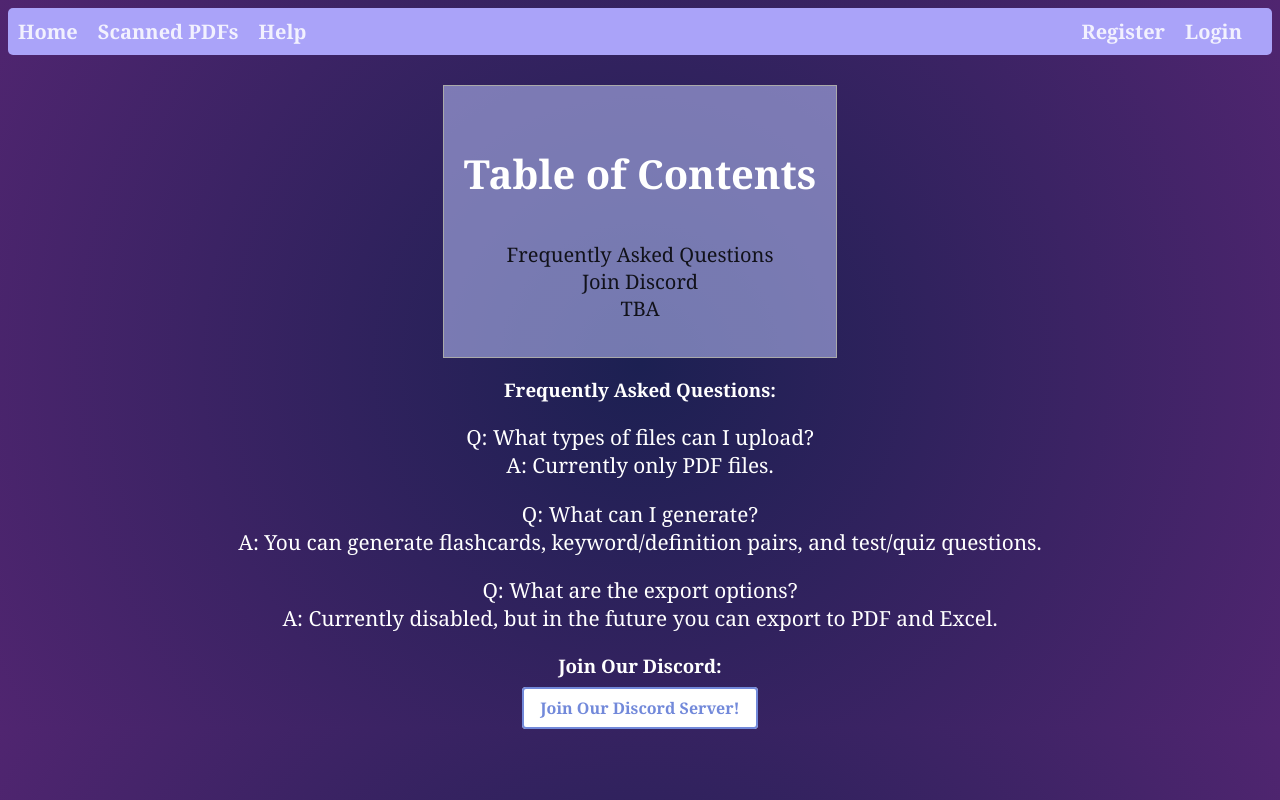
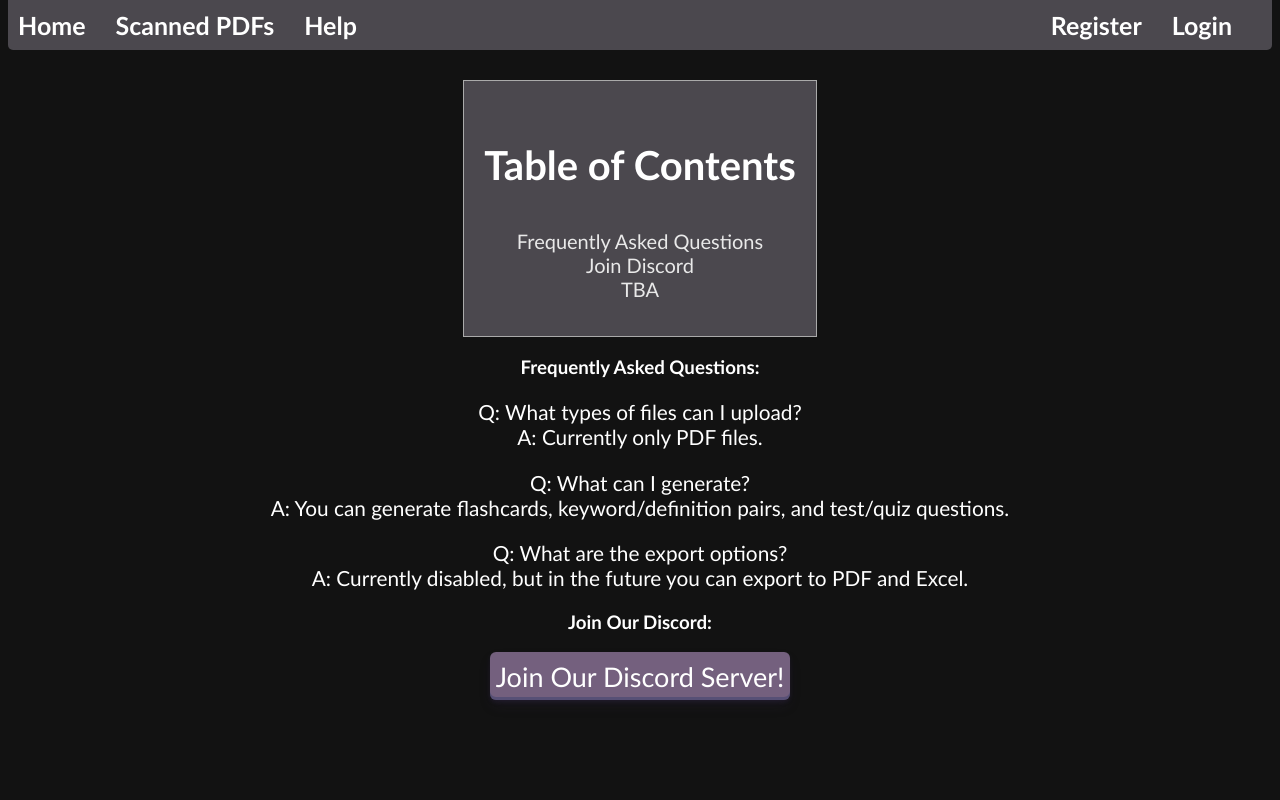
Before and after one commit to RyanGrieb/ExamGenerator, a Python web app: template backend/src/templates/help.html in a window 1280 px wide. Run offline with Jinja, Linux system fonts and the light colour scheme; the template is opened without the code that fills it, so the values that code supplies are empty; some libraries are stand-ins or nearby versions.

Commit message:
Implement dark mode

```diff
--- a/backend/src/static/css/main.css
+++ b/backend/src/static/css/main.css
@@ -1,9 +1,20 @@
 :root {
-  --gradient-1: #1c2052;
-  --gradient-2: #410e6b;
-  --gradient-3: #502570;
-  --gradient-4: #9c39a1;
-  --gradient-5: #b55bba;
+  --gradient-1: #121212;
+  --gradient-2: #202020;
+  --gradient-3: #4b484e;
+  --gradient-4: #74607e;
+  --gradient-5: #e9e9e9;
+  --flashcard-background: var(--gradient-2);
+  --flashcard-color: var(--gradient-5);
+  --font-family: "Trebuchet MS", "Lucida Grande", "Lucida Sans Unicode", "Lucida Sans", sans-serif;
+}
+
+input[type="radio"] {
+  accent-color: var(--gradient-1);
+}
+
+input[type="checkbox"] {
+  accent-color: var(--gradient-1);
 }
 
 .gradient-1 {
@@ -28,9 +39,15 @@
 
 body {
   /*background-color:white;*/
-  background: radial-gradient(circle, var(--gradient-1), var(--gradient-3));
-  font-family: "Dejavu Sans", Arial, Verdana, sans-serif;
+  /*background: radial-gradient(circle at center in hsl shorter hue, var(--gradient-1), var(--gradient-2));*/
+  background: var(--gradient-1);
+  font-family: var(--font-family);
   color: white;
+  margin-top: 0;
+}
+
+label {
+  font-size: 19px;
 }
 
 li p {
@@ -39,10 +56,9 @@ li p {
 
 li a {
   text-decoration: none;
-  font-family: Georgia;
+  font-family: var(--font-family);
   font-size: 20px;
-  color: #000;
-  opacity: 85%;
+  color: var(--gradient-5);
 }
 
 li a:hover {
@@ -53,9 +69,11 @@ nav {
   display: flex;
   justify-content: space-between; /* To evenly distribute the items horizontally */
   /*background-color: rgba(3, 10, 223, 0.116);*/
-  background-color: #aaa3f9;
+  background-color: var(--gradient-3);
   padding: 10px;
-  border-radius: 5px;
+  margin-top: 0;
+  border-bottom-left-radius: 5px;
+  border-bottom-right-radius: 5px;
 }
 
 nav ul {
@@ -66,15 +84,15 @@ nav ul {
 }
 
 nav li {
-  margin-right: 20px;
-  font-family: Georgia;
+  margin-right: 30px;
+  font-family: var(--font-family);
   font-weight: bold;
-  font-size: 20px;
 }
 
 nav a {
   text-decoration: none;
   color: white;
+  font-size: 25px;
 }
 
 /* Add hover effect for links */
@@ -91,7 +109,7 @@ h2 {
 }
 
 p {
-  font-family: Georgia;
+  font-family: var(--font-family);
   font-size: 130%;
 }
 
@@ -102,7 +120,7 @@ p {
 #toc-container {
   margin: auto;
   margin-top: 30px;
-  background: #b3bbf394 none repeat scroll 0 0;
+  background: var(--gradient-3) none repeat scroll 0 0;
   border: 1px solid #aaa;
   display: table;
   font-size: 95%;
@@ -129,18 +147,18 @@ p {
 }
 
 #help-faq {
-  font-family: Georgia;
+  font-family: var(--font-family);
   text-align: center;
 }
 
 #help-discord {
-  font-family: Georgia;
+  font-family: var(--font-family);
   text-align: center;
 }
 
 .center-text {
   text-align: center;
-  font-family: Georgia;
+  font-family: var(--font-family);
 }
 
 .center-horizontally {
@@ -221,13 +244,17 @@ input[type="submit"] {
   will-change: box-shadow, transform;
   font-size: 24px;
   width: 150px;
-  font-family: Georgia;
+  font-family: var(--font-family);
+}
+
+.button-1 * {
+  padding: 5px;
 }
 
 .button-1 {
   align-items: center;
   appearance: none;
-  background-image: radial-gradient(100% 100% at 100% 0, #aaa3f9 0, #7270b6 100%);
+  background-image: radial-gradient(100% 100% at 100% 0, var(--gradient-4) 0, var(--gradient-4) 100%);
   border: 0;
   border-radius: 6px;
   box-shadow: rgba(45, 35, 66, 0.4) 0 2px 4px, rgba(45, 35, 66, 0.3) 0 7px 13px -3px,
@@ -253,23 +279,23 @@ input[type="submit"] {
   touch-action: manipulation;
   white-space: nowrap;
   will-change: box-shadow, transform;
-  font-family: Georgia;
-  font-size: 24px;
-  width: 165px;
+  font-family: var(--font-family);
+  font-size: 27px;
+  width: 195px;
 }
 
 .button-1:focus {
-  box-shadow: #7270b6 0 0 0 1.5px inset, rgba(45, 35, 66, 0.4) 0 2px 4px, rgba(45, 35, 66, 0.3) 0 7px 13px -3px,
-    #484775 0 -3px 0 inset;
+  box-shadow: var(--gradient-5) 0 0 0 1.5px inset, rgba(45, 35, 66, 0.4) 0 2px 4px,
+    rgba(45, 35, 66, 0.3) 0 7px 13px -3px, var(--gradient-5) 0 -3px 0 inset;
 }
 
 .button-1:hover {
-  box-shadow: rgba(45, 35, 66, 0.4) 0 4px 8px, rgba(45, 35, 66, 0.3) 0 7px 13px -3px, #484775 0 -3px 0 inset;
+  box-shadow: rgba(45, 35, 66, 0.4) 0 4px 8px, rgba(45, 35, 66, 0.3) 0 7px 13px -3px, var(--gradient-5) 0 -3px 0 inset;
   transform: translateY(-2px);
 }
 
 .button-1:active {
-  box-shadow: #484775 0 3px 7px inset;
+  box-shadow: var(--gradient-4) 0 3px 7px inset;
   transform: translateY(2px);
 }
 
--- a/backend/src/static/js/index.js
+++ b/backend/src/static/js/index.js
@@ -123,7 +123,7 @@ function create_progress_bar(formatted_file_name) {
     strokeWidth: 4,
     easing: "easeInOut",
     duration: 500,
-    color: "#aaa3f9",
+    color: "var(--gradient-4)",
     trailColor: "#eee",
     trailWidth: 1,
     svgStyle: { width: "100%", height: "100%" },
--- a/backend/src/static/js/results.js
+++ b/backend/src/static/js/results.js
@@ -449,10 +449,10 @@ window.addEventListener("load", async () => {
         display_file_data(filename, md5_name, conversion_type);
 
         document.querySelectorAll(".results-files li").forEach((item) => {
-          item.style.backgroundColor = "white";
+          //item.style.backgroundColor = "var(--gradient-1)";
         });
 
-        list_item.style.backgroundColor = "#ccd1d9";
+        //list_item.style.backgroundColor = "var(--gradient-1)";
         document.querySelector(".results-options").style.display = "flex";
         document.querySelector(".results-select-prompt").style.display = "none";
         selected_document = { filename: filename, md5_name: md5_name, conversion_type: conversion_type };
--- a/backend/src/templates/help.html
+++ b/backend/src/templates/help.html
@@ -19,8 +19,7 @@
 <div id="help-discord">
     <h3>Join Our Discord:</h3>
     <section>
-        <a href="https://discord.gg/Ehfe2SWZkQ" style=" text-decoration: none; color: #7289da; font-weight: bold; padding: 8px 16px; border: 2px solid
-            #7289da; border-radius: 4px; background-color: #fff;">Join
+        <a href="https://discord.gg/Ehfe2SWZkQ" class="button-1" style="width: 300px;">Join
             Our Discord Server!</a>
     </section>
 </div>
```
Also changed, not shown: other parts of backend/src/static/css/main.css (+32 -18 lines).
